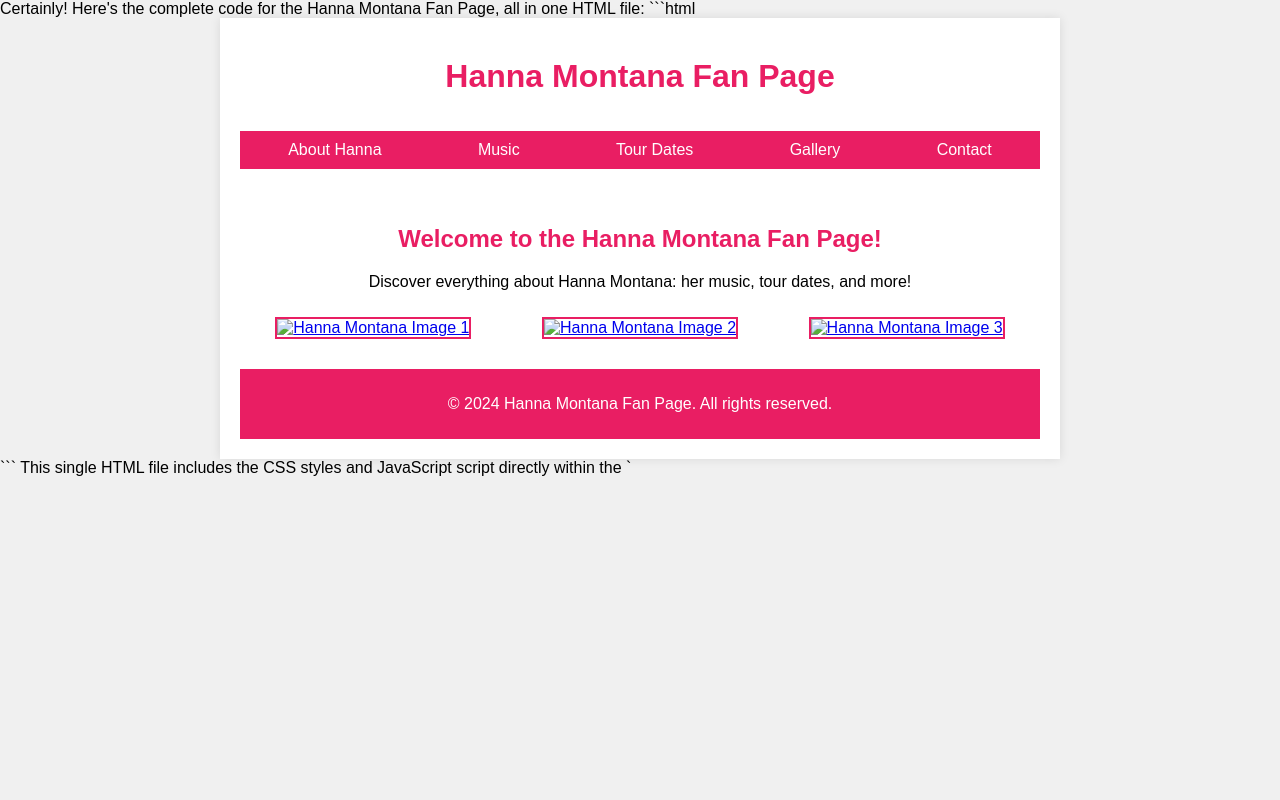
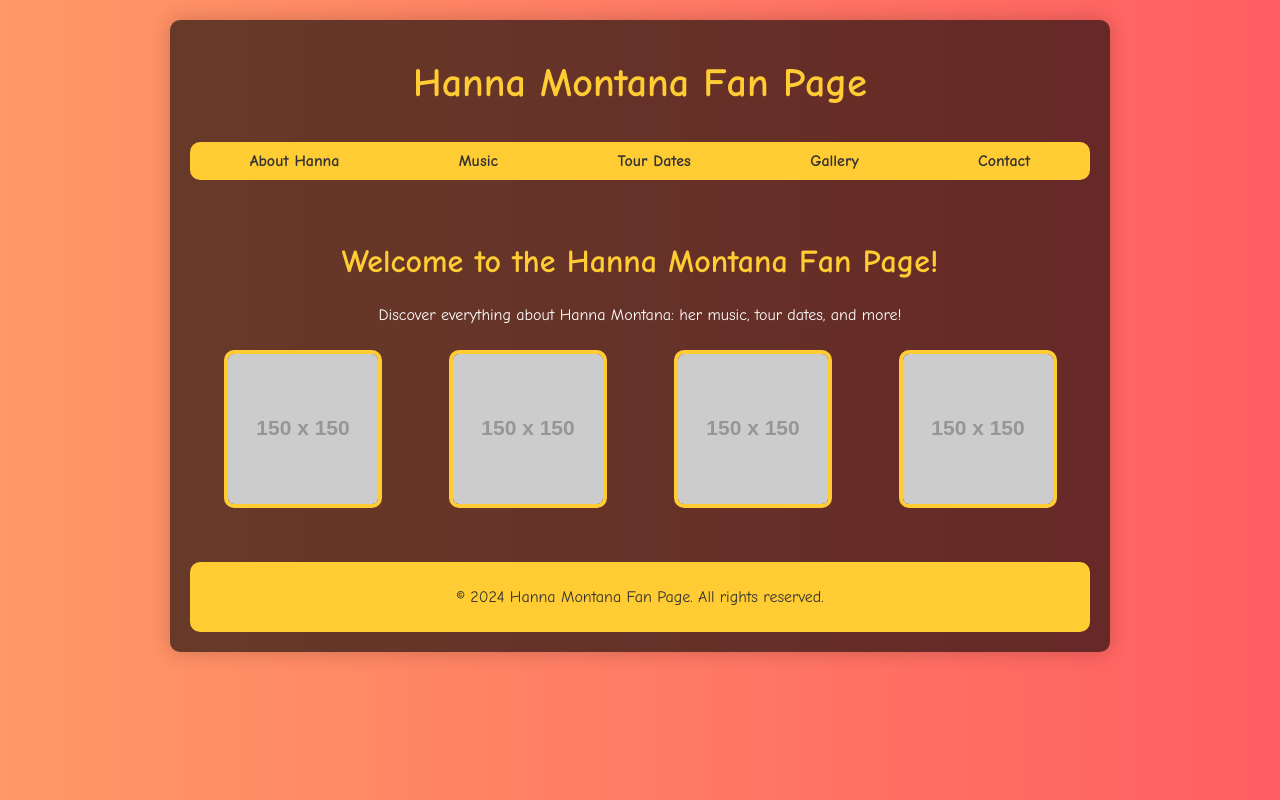
Before and after one commit to Dominic-Bbc/my-first-static-web-app, a website: page src/Hanna.html in a window 1280 px wide. Drawn offline with Linux system fonts and the light colour scheme; placeholder pictures from the web are drawn by us.

Commit message:
Update Hanna.html

````diff
--- a/src/Hanna.html
+++ b/src/Hanna.html
@@ -1,6 +1,3 @@
-Certainly! Here's the complete code for the Hanna Montana Fan Page, all in one HTML file:
-
-```html
 <!DOCTYPE html>
 <html lang="en">
 <head>
@@ -9,18 +6,20 @@
     <title>Hanna Montana Fan Page</title>
     <style>
         body {
-            font-family: Arial, sans-serif;
-            background-color: #f0f0f0;
+            font-family: 'Comic Sans MS', cursive, sans-serif;
+            background: linear-gradient(to right, #ff9966, #ff5e62);
+            color: #fff;
             margin: 0;
             padding: 0;
         }
 
         .container {
-            max-width: 800px;
-            margin: 0 auto;
+            max-width: 900px;
+            margin: 20px auto;
             padding: 20px;
-            background-color: #ffffff;
-            box-shadow: 0 0 10px rgba(0, 0, 0, 0.1);
+            background-color: rgba(0, 0, 0, 0.6);
+            border-radius: 10px;
+            box-shadow: 0 0 20px rgba(0, 0, 0, 0.2);
         }
 
         header {
@@ -30,7 +29,8 @@
 
         header h1 {
             margin: 0;
-            color: #e91e63;
+            font-size: 2.5em;
+            color: #ffcc33;
         }
 
         nav ul {
@@ -38,7 +38,8 @@
             padding: 0;
             display: flex;
             justify-content: space-around;
-            background-color: #e91e63;
+            background-color: #ffcc33;
+            border-radius: 10px;
         }
 
         nav ul li {
@@ -48,12 +49,14 @@
         nav ul li a {
             display: block;
             padding: 10px 20px;
-            color: #ffffff;
+            color: #333;
             text-decoration: none;
+            font-weight: bold;
         }
 
         nav ul li a:hover {
-            background-color: #d81b60;
+            background-color: #ffaa00;
+            border-radius: 10px;
         }
 
         main {
@@ -62,7 +65,8 @@
         }
 
         main h2 {
-            color: #e91e63;
+            color: #ffcc33;
+            font-size: 2em;
         }
 
         .gallery {
@@ -73,19 +77,27 @@
 
         .gallery a {
             margin: 10px;
+            transition: transform 0.3s;
+        }
+
+        .gallery a:hover {
+            transform: scale(1.1);
         }
 
         .gallery img {
             max-width: 100%;
             height: auto;
-            border: 2px solid #e91e63;
+            border: 4px solid #ffcc33;
+            border-radius: 10px;
         }
 
         footer {
             text-align: center;
             padding: 10px 0;
-            background-color: #e91e63;
-            color: #ffffff;
+            background-color: #ffcc33;
+            color: #333;
+            border-radius: 10px;
+            margin-top: 20px;
         }
     </style>
     <script>
@@ -111,9 +123,10 @@
             <h2>Welcome to the Hanna Montana Fan Page!</h2>
             <p>Discover everything about Hanna Montana: her music, tour dates, and more!</p>
             <div class="gallery">
-                <a href="https://example.com/image1" target="_blank"><img src="image1.jpg" alt="Hanna Montana Image 1"></a>
-                <a href="https://example.com/image2" target="_blank"><img src="image2.jpg" alt="Hanna Montana Image 2"></a>
-                <a href="https://example.com/image3" target="_blank"><img src="image3.jpg" alt="Hanna Montana Image 3"></a>
+                <a href="https://example.com/image1" target="_blank"><img src="https://via.placeholder.com/150?text=Hanna+Montana+1" alt="Hanna Montana Image 1"></a>
+                <a href="https://example.com/image2" target="_blank"><img src="https://via.placeholder.com/150?text=Hanna+Montana+2" alt="Hanna Montana Image 2"></a>
+                <a href="https://example.com/image3" target="_blank"><img src="https://via.placeholder.com/150?text=Hanna+Montana+3" alt="Hanna Montana Image 3"></a>
+                <a href="https://example.com/image4" target="_blank"><img src="https://via.placeholder.com/150?text=Hanna+Montana+4" alt="Hanna Montana Image 4"></a>
             </div>
         </main>
         <footer>
@@ -122,6 +135,3 @@
     </div>
 </body>
 </html>
-```
-
-This single HTML file includes the CSS styles and JavaScript script directly within the `<style>` and `<script>` tags, respectively. You can replace the placeholder image URLs and links with actual content as needed.
````
